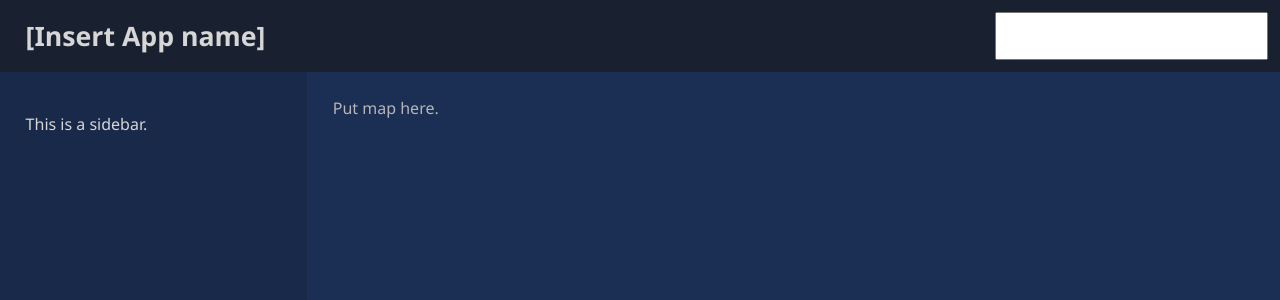
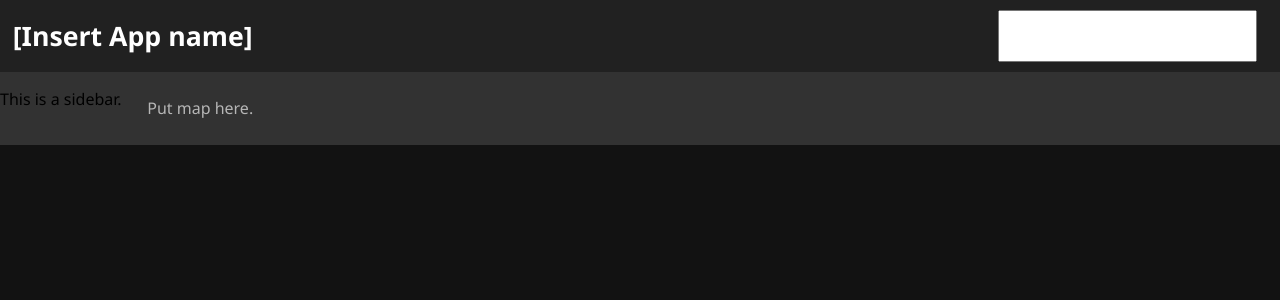
Before and after one commit to Knilchon/Zimt_Frontend, a Next.js app in the folder zimt_frontend/: page / in a window 1280 px wide. Shown: the top 300 px of the page. Built offline with nearby package versions, Linux system fonts and the light colour scheme.

Commit message:
CSS with new color schemes and button CSS added

```diff
--- a/zimt_frontend/styles/_app.css
+++ b/zimt_frontend/styles/_app.css
@@ -1,61 +1,52 @@
-.App {
-  text-align: center;
-}
-
-.App-logo {
-  height: 40vmin;
-  pointer-events: none;
-}
-
-@media (prefers-reduced-motion: no-preference) {
-  .App-logo {
-    animation: App-logo-spin infinite 20s linear;
-  }
+body {
+  margin: 0cm;
+  font-family: 'Segoe UI', Tahoma, Geneva, Verdana, sans-serif;
+  font-size: 12pt;
+  background-color: #121212;
 }
 
 .App-header {
-  background-color: #192131;
-  height: auto;
+  font-size: 10pt;
+  background: #212121;
+  color: rgb(255, 255, 255);
+  padding: 0 1% 0 1%;
   display: flex;
-  flex-direction: row;
   justify-content: space-between;
-  font-size: 10pt;
-  color: rgb(214, 214, 214);
-  padding-left: 2%;
 }
 
-.App-link {
-  color: #61dafb;
-}
-
-@keyframes App-logo-spin {
-  from {
-    transform: rotate(0deg);
-  }
-  to {
-    transform: rotate(360deg);
-  }
-}
-
-body{
-    margin: 0cm;
-    font-family: 'Segoe UI', Tahoma, Geneva, Verdana, sans-serif;
-}
-
-.side-bar{
-    padding: 2%;
-    width: 20%;
+.sidebar{
+    padding: 1rem;
+    width: 12vw;
     height: 100vh;
-    background-color: #192949;
+    background-color: #2b2b2b;
     display: flex;
     flex-direction: column;
     justify-content: left;
-    font-size: 12pt;
     color: rgb(214, 214, 214);
 }
 
+.sidebar button {
+  margin-bottom: 0.5rem;
+  height: 2rem;
+  background-color: gainsboro;
+  border: none;
+  border-radius: 999rem;
+  font-weight: 700;
+  color: #212121;
+}
+
+.sidebar button:hover {
+  background-color: #a7a7a7;
+  transition: 0.25s;
+}
+
+.sidebar .room-button {
+  width: 90%;
+  align-self: flex-end;
+}
+
 .map-and-sidebar{
-    background-color: #1b2e53;
+    background-color: #323232;
     display: flex;
 }
 
@@ -71,10 +62,9 @@ body{
 
 .search-bar{
   padding-left: 1em;
-  width: 20%;
+  width: 15rem;
   height: max;
   display: flex;
   margin: 0.75em;
   flex-direction: column;
-  font-size: 12pt;
 }
```
